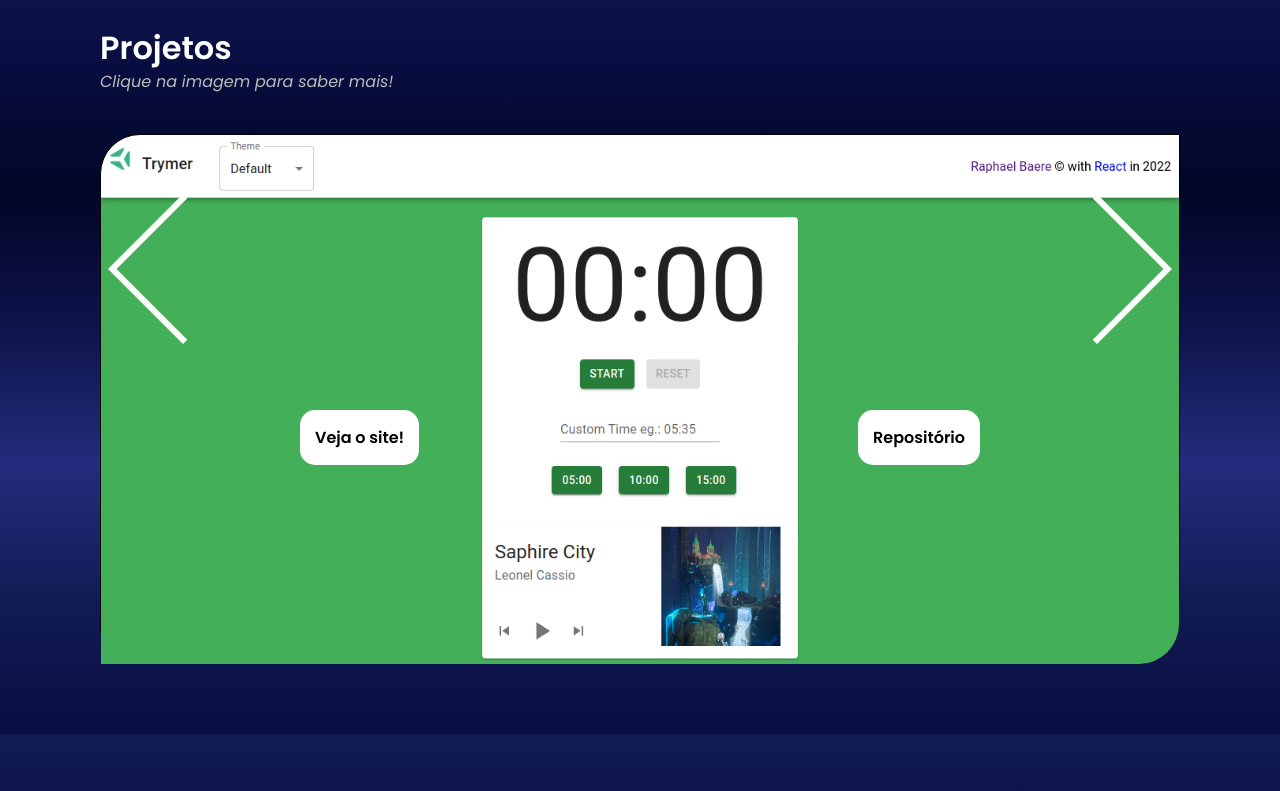
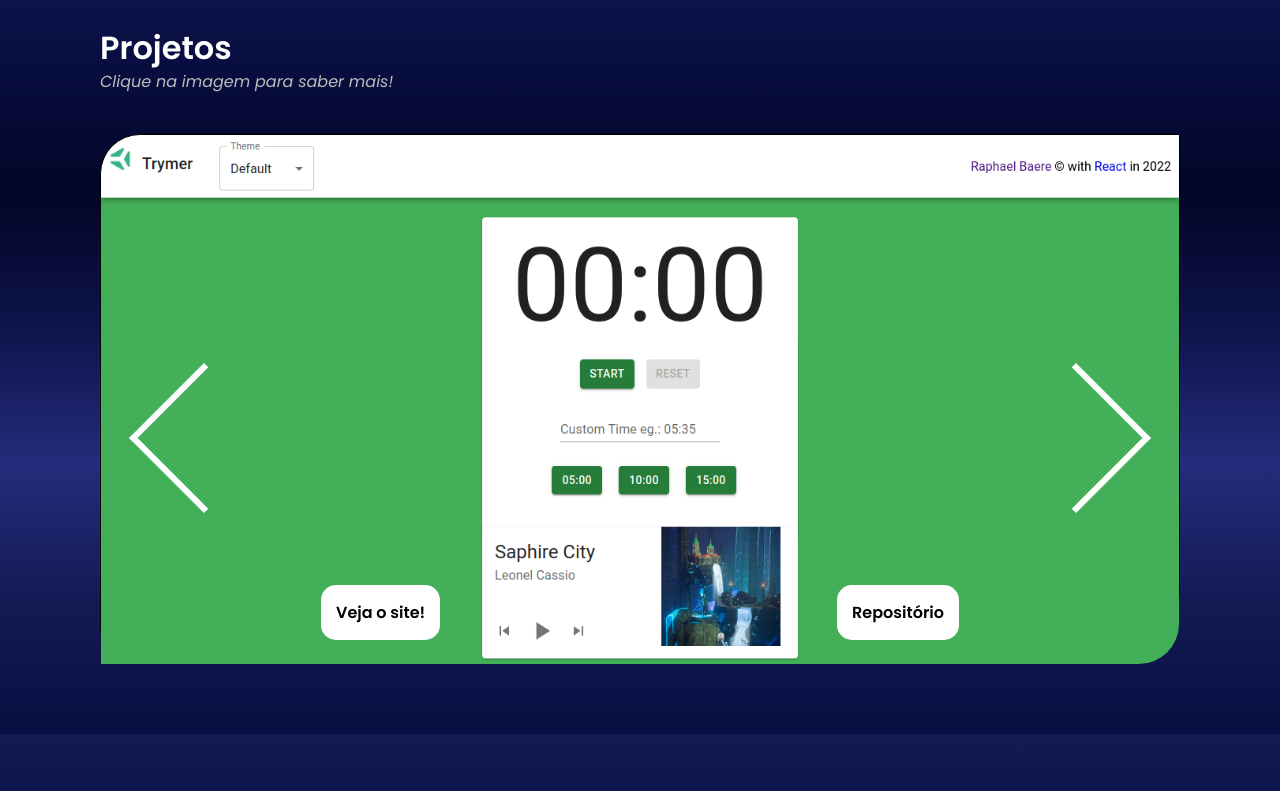
Before and after one commit to raphaelbaere/portfolio, a React app: page / in a window 1280 px wide. Shown: the part 940-1731 px from the top of the page. Built offline with nearby package versions, Linux system fonts and the light colour scheme.

Commit message:
added animations, added projects

```diff
--- a/package.json
+++ b/package.json
@@ -11,6 +11,7 @@
     "@testing-library/jest-dom": "^5.16.5",
     "@testing-library/react": "^13.4.0",
     "@testing-library/user-event": "^13.5.0",
+    "aos": "^2.3.4",
     "framer-motion": "^9.0.1",
     "gh-pages": "^5.0.0",
     "react": "^18.2.0",
--- a/src/components/BasicModal.js
+++ b/src/components/BasicModal.js
@@ -23,9 +23,9 @@
   const handleOpen = () => setOpen(true);
   const handleClose = () => setOpen(false);
 
-  const showTechs = (techs) => {
+  const showTechs = (techs, index) => {
     return techs.map((tech) => {
-      return (<p>{tech}</p>)
+      return (<p key={ index }>{tech}</p>)
     })
   }
 
--- a/src/components/Header.js
+++ b/src/components/Header.js
@@ -2,8 +2,11 @@
 import { BsGithub } from 'react-icons/bs';
 import { AiFillLinkedin } from 'react-icons/ai'
 import { GiAbstract014 } from 'react-icons/gi';
+import AOS from 'aos';
+import 'aos/dist/aos.css';
 
 function Header() {
+AOS.init();
   return (
     <header>
       <div id="header-container">
--- a/src/components/Hero.js
+++ b/src/components/Hero.js
@@ -12,12 +12,11 @@
             delay: 110,
             loop: true,
         })
-
     }, [])
   return (
     <section id="hero">
-      <img src={myFoto} alt="Raphael Baere" />
-      <div class="hero-container">
+      <img data-aos="zoom-in" src={myFoto} alt="Raphael Baere" />
+      <div data-aos="fade-left" class="hero-container">
         <h1 id="title"> </h1>
         <p>Tenho <strong>21 anos</strong>, nascido no Brasil, no estado do <strong>Rio de Janeiro</strong>, mais especificamente na cidade de Belford Roxo. Atualmente, resido em Nova Iguaçu.</p>
         <p>Desde pequeno, sempre me vi rodeado pela tecnologia, e ela, sempre me fascinou. Atualmente, transformei minha <strong>paixão</strong> no meu <strong>trabalho</strong>, algo de que posso me orgulhar.</p>
--- a/src/components/Projects.js
+++ b/src/components/Projects.js
@@ -3,6 +3,9 @@
 import trymer from '../images/trymer.png';
 import coinweb from '../images/coinweb.png';
 import BasicModal from './BasicModal';
+import detective from '../images/detectivePixel.png';
+import recipesApp from '../images/recipesapp.png';
+import tryvia from '../images/tryvia.png';
 
 function Projects() {
   const [index, setIndex] = useState(0);
@@ -13,7 +16,7 @@
         backgroundColor: 'white',
         color: 'black',
         srcRepo: 'https://github.com/raphaelbaere/raphaelbaere.github.io',
-        srcSite: '',
+        srcSite: 'https://trymer.netlify.app',
         siteTitle: 'Trymer',
         siteDesc: 'O Trymer foi advindo de um desafio, proposto a nós, alunos da Trybe, pelo professor... nesse desafio, tivemos que criar um cronômetro ajustável, com as horas sendo definidas corretamente, utilizando dos componentes de Classe do React e seus ciclos de vida. Pessoalmente, é um dos meus projetos favoritos. Para criá-lo, senti bastante dificuldade com o código, mas nada que com bastante aprendizado eu não conseguisse realizar. Sinto-me bastante satisfeito com o resultado, tanto esteticamente quanto funcionalmente.',
         siteTech: ['React', 'HTML', 'CSS', 'Material UI', 'JavaScript'],
@@ -24,26 +27,61 @@
         backgroundColor: 'black',
         color: 'white',
         srcRepo: 'https://github.com/raphaelbaere/CoinWeb',
-        srcSite: '',
+        srcSite: 'https://coinwebsite.netlify.app',
         siteTitle: 'CoinWeb',
         siteDesc: 'O CoinWeb surgiu de uma ideia bastante aleatória de minha parte. Após utilizar de uma API que realizava requisição do valor das criptomoedas, utilizei desse conhecimento para criar esse projeto. Seu design e organização é a parte que mais me dão orgulho. A mecânica de favoritar as moedas e também poder buscar por todas as moedas também me alegram!',
         siteTech: ['React', 'HTML', 'CSS', 'Material UI', 'JavaScript'],
-    }
+    },
+    {
+      srcImage: detective,
+      borderColor: 'white',
+      backgroundColor: 'white',
+      color: 'black',
+      srcRepo: 'https://rp-game-demo.netlify.app',
+      srcSite: 'https://github.com/raphaelbaere/CRPG-GAME',
+      siteTitle: 'Detective Pixel',
+      siteDesc: 'O Detective Pixel é uma melhora de um jogo que eu previamente criei. Ele não possui muitas mecânicas de combate, mas tem um sistema de diálogos com npc, mudanças de mapa, movimentação etc.. É feito puramente em JavaScript. Um site que simula um jogo RPG!',
+      siteTech: ['HTML', 'CSS', 'JavaScript'],
+  },
+  {
+    srcImage: recipesApp,
+    borderColor: 'black',
+    backgroundColor: 'black',
+    color: 'white',
+    srcRepo: 'https://github.com/raphaelbaere/recipes-app',
+    srcSite: 'https://recipes-app-website.netlify.app/',
+    siteTitle: 'Recipes APP',
+    siteDesc: 'O Recipes APP foi mais um projeto de muitos que eu fiz na Trybe. Porém, ele foi especial. Além do seu design sere exclusivamente mobile, o app foi criado pelo meu grupo designado aleatóriamente pela Trybe e fiquei muito satisfeito com meus colegas de equipe. Conseguimos trabalhar em grupo para montar esse lindo e funcional aplicativo de receitas em pouquíssimo tempo.',
+    siteTech: ['HTML', 'CSS', 'JavaScript', 'React', 'Context API', 'Styled Components'],
+},
+{
+  srcImage: tryvia,
+  borderColor: 'black',
+  backgroundColor: 'black',
+  color: 'white',
+  srcRepo: 'https://github.com/raphaelbaere/tryvia-react-redux',
+  srcSite: 'https://tryvia-react-redux.netlify.app/',
+  siteTitle: 'Tryvia',
+  siteDesc: 'O Tryvia APP foi mais um projeto em grupo que eu realizei na Trybe e mais uma vez eu me dei muito bem com os meus colegas de equipe. Conseguimos montar esse aplicativo de jogo de pergunta e respostas também em tempo recorde e ainda tivemos de apresentá-lo para a equipe da Trybe. Foi uma experiência construtiva e satisfatória.',
+  siteTech: ['HTML', 'CSS', 'JavaScript', 'React', 'Redux'],
+}
 ];
 
   const nextSite = () => {
-    if (index === 0) setIndex(index + 1);
+    if (index + 1 > sitesArray.length - 1) return;
+    if (index >= 0) setIndex(index + 1);
   }
 
   const backSite = () => {
-    if ( index === 1) setIndex(index - 1);
+    if ( index !== 0) setIndex(index - 1);
   }
   return (
     <div id="projects">
         <h1 id="projects-title">Projetos</h1>
         <p>Clique na imagem para saber mais!</p>
-        <div id="projects-carousel">
+        <div data-aos="fade-right" id="projects-carousel">
                 <div
+                data-aos="zoom-in"
                 id="left-arrow"
                 onClick={ backSite }
                 style={{ borderColor: sitesArray[index].borderColor, borderWidth: '0 6px 6px 0' }}
@@ -51,13 +89,14 @@
                 </div>
                 <BasicModal srcImage={ sitesArray[index].srcImage } siteDesc={ sitesArray[index].siteDesc } siteTitle={ sitesArray[index].siteTitle } siteTech={ sitesArray[index].siteTech } />
                 <div
+                data-aos="zoom-in"
                 id="right-arrow"
                 onClick={ nextSite }
                 style={{ borderColor: sitesArray[index].borderColor, borderWidth: '0 6px 6px 0' }}
                 >
                 </div>
                 <a
-                href={sitesArray[index].srcRepo }
+                href={sitesArray[index].srcSite }
                 id="site-link"
                 style={{ backgroundColor: sitesArray[index].backgroundColor, color: sitesArray[index].color }}
                 target='_blank'
--- a/src/components/Technologies.js
+++ b/src/components/Technologies.js
@@ -6,7 +6,7 @@
   return (
     <div id="skills">
         <h1>Habilidades</h1>
-        <div id="hard-skills">
+        <div data-aos="fade-right" id="hard-skills">
             <h2>HardSkills</h2>
             <div className='skills-container'>
                 <Skills skill={'HTML'} percentage={'80'} />
@@ -19,7 +19,7 @@
                 <Skills skill={'Git & Github'} percentage={'90'} />
             </div>
         </div>
-        <div id="soft-skills">
+        <div data-aos="fade-left" id="soft-skills">
             <h2>SoftSkills</h2>
             <div className='skills-container'>
             <Skills skill={'Comunicação'} percentage={'90'} />
--- a/src/styles/Projects.css
+++ b/src/styles/Projects.css
@@ -40,7 +40,7 @@
 
 #projects-carousel img {
     width: 100%;
-    height: 100%;
+    height: auto;
     margin-top: 40px;
     border-top-left-radius: 40px;
     border-bottom-right-radius: 40px;
@@ -49,8 +49,8 @@
 
 #left-arrow {
     position: absolute;
-    top: 1156px;
-    left: 130px;
+    top: 250px;
+    left: 50px;
     border: solid white;
     border-width: 0 6px 6px 0;
     display: inline-block;
@@ -66,8 +66,8 @@
 
 #right-arrow {
     position: absolute;
-    top: 1156px;
-    right: 130px;
+    top: 250px;
+    right: 50px;
     border: solid white;
     border-width: 0 6px 6px 0;
     display: inline-block;
@@ -78,22 +78,13 @@
 }
 
 #right-arrow:hover {
-    position: absolute;
-    top: 1156px;
-    right: 130px;
-    border: solid #BCBCBC;
-    border-width: 0 6px 6px 0;
-    display: inline-block;
     padding: 58px;
-    transform: rotate(-45deg);
-    -webkit-transform: rotate(-45deg);
-    cursor: pointer;
 }
 
 #site-link {
     position: absolute;
-    top: 1350px;
-    left: 300px;
+    top: 450px;
+    left: 220px;
     padding: 15px;
     background-color: white;
     border-radius: 15px;
@@ -103,22 +94,16 @@
 }
 
 #site-link:hover {
-    position: absolute;
-    top: 1350px;
-    left: 298px;
+    top: 450px;
+    left: 218px;
     transition: 0.2s;
     padding: 18px;
-    background-color: white;
-    border-radius: 15px;
-    color: #242c7c;
-    font-family: 'Poppins';
-    font-weight: 600;
 }
 
 #repo-link {
     position: absolute;
-    top: 1350px;
-    right: 300px;
+    top: 450px;
+    right: 220px;
     padding: 15px;
     background-color: white;
     border-radius: 15px;
@@ -128,9 +113,8 @@
 }
 
 #repo-link:hover {
-    position: absolute;
-    top: 1350px;
-    right: 294px;
+    top: 450px;
+    right: 218px;
     transition: 0.2s;
     padding: 18px;
 }
```
Also changed, not shown: src/components/AboutMe.js (+4 -4 lines), src/images/detectivePixel.png (added), src/images/recipesapp.png (added), src/images/tryvia.png (added), 1 other file.
